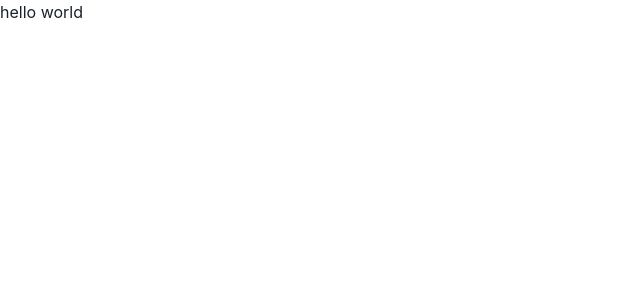
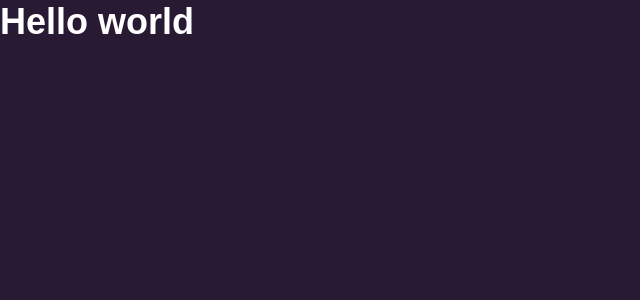
Before and after one commit to Seedifyfund/avatar-generator, a Next.js app: page / in a window 1280 px wide. Shown: the top 300 px of the page, without its empty margins (0-640 px from the left). Built offline with nearby package versions, Linux system fonts and the light colour scheme.

Commit message:
:lipstick: add global style & theme

```diff
--- a/src/pages/_app.tsx
+++ b/src/pages/_app.tsx
@@ -1,10 +1,14 @@
 
 import type { AppProps } from 'next/app'
 import { ChakraProvider } from '@chakra-ui/react'
+import GlobalStyle from '@/styles/globalStyle';
+import { theme } from '@/styles/theme';
+
 
 function App({ Component, pageProps }: AppProps) {
   return (
-    <ChakraProvider resetCSS>
+    <ChakraProvider resetCSS theme={theme}>
+        <GlobalStyle/>
         <Component {...pageProps} />
     </ChakraProvider>
   )
--- a/src/pages/index.tsx
+++ b/src/pages/index.tsx
@@ -1,3 +1,4 @@
+import { Heading } from '@chakra-ui/react'
 import Head from 'next/head'
 
 
@@ -10,7 +11,7 @@ export default function Home() {
         <meta name="viewport" content="width=device-width, initial-scale=1" />
         <link rel="icon" href="/favicon.ico" />
       </Head>
-      <h1>hello world</h1>
+      <Heading color="#fff">Hello world</Heading>
     </>
   )
 }
--- /dev/null
+++ b/src/styles/globalStyle.ts
@@ -0,0 +1,34 @@
+import { createGlobalStyle } from 'styled-components';
+
+export default createGlobalStyle`
+html, body {
+  -webkit-font-smoothing: antialiased;
+  -moz-osx-font-smoothing: grayscale;
+}
+* {
+  margin: 0;
+  padding: 0;
+  box-sizing: border-box;
+  button {
+    outline: none;
+  }
+}
+h1,
+h2,
+h3,
+h4 {
+  margin: 0;
+  padding: 0;
+}
+ul {
+  list-style: none;
+  margin: 0;
+  padding: 0;
+}
+::selection {
+  width: 100%;
+  display: flex;
+  color: #fff;
+}
+
+`;
--- /dev/null
+++ b/src/styles/theme.ts
@@ -0,0 +1,18 @@
+
+import { extendTheme } from '@chakra-ui/react';
+
+export const theme = extendTheme({
+    colors: {
+    },
+    fonts : {
+        heading: `'dDicapslock', sans-serif`,
+        body: `'dDicapslock', sans-serif`,
+    },
+    styles: {
+        global: {
+            body: {
+                bg: '#281A32'
+            },
+        }
+    }
+})
```
